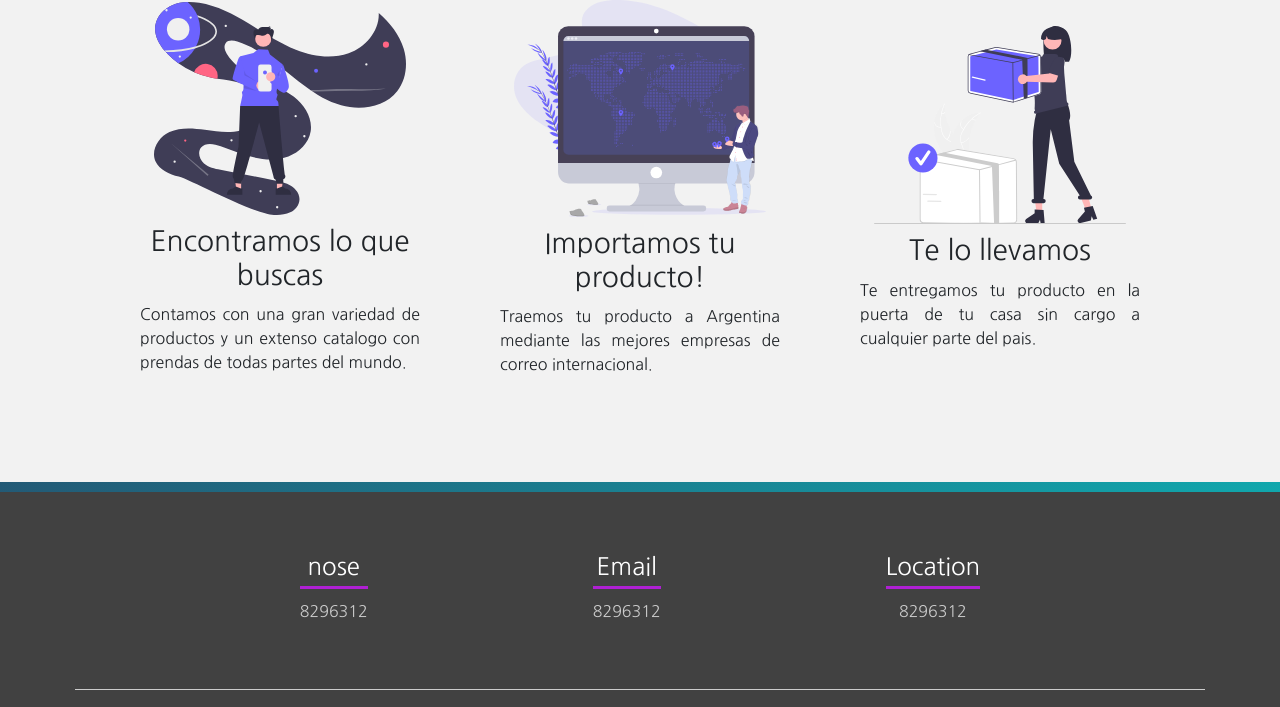
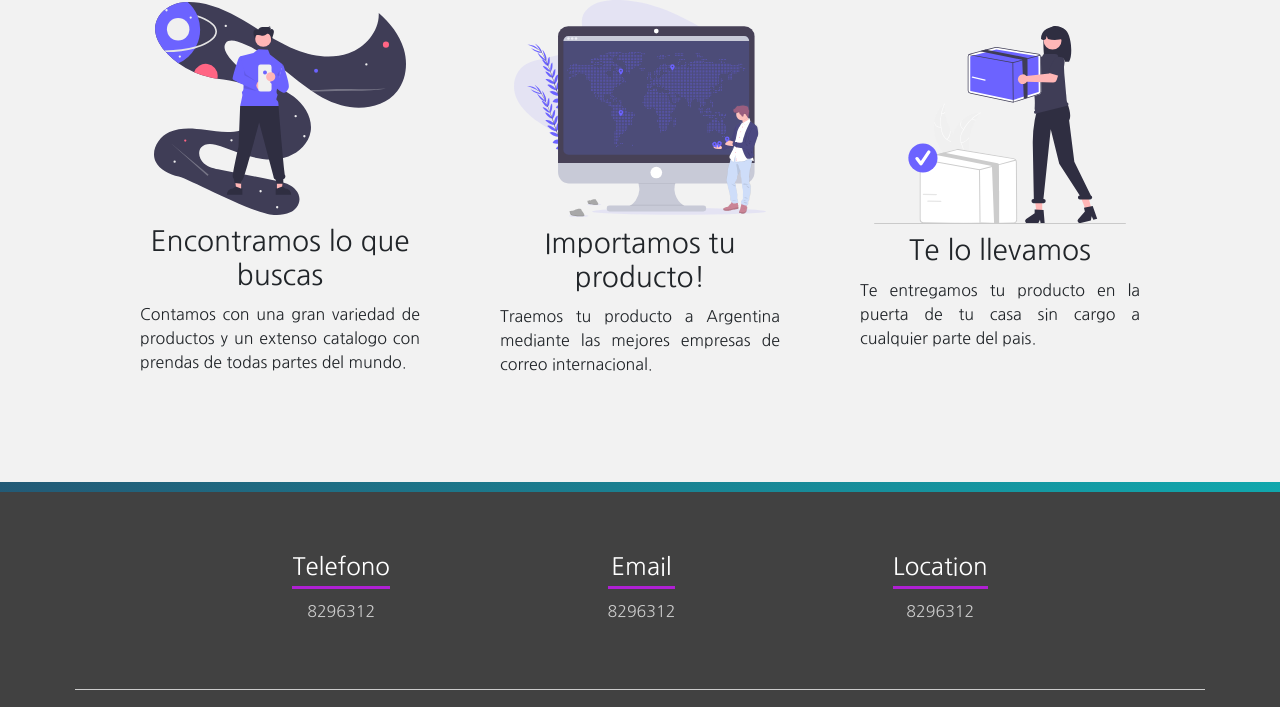
Before and after one commit to GonzaloCamodeca/SportT-esei, a plain HTML site: page index.html in a window 1280 px wide. Shown: the part 2096-2803 px from the top of the page. Drawn offline with nearby package versions, Linux system fonts and the light colour scheme.

Commit message:
Update index.html

```diff
--- a/index.html
+++ b/index.html
@@ -157,7 +157,7 @@
     <footer class="footer container-fluid">
       <div class="contenedor-footer">
           <div class="content-foo">
-              <h4>nose
+              <h4>Telefono
               </h4>
               <p>8296312</p>
           </div>
```
